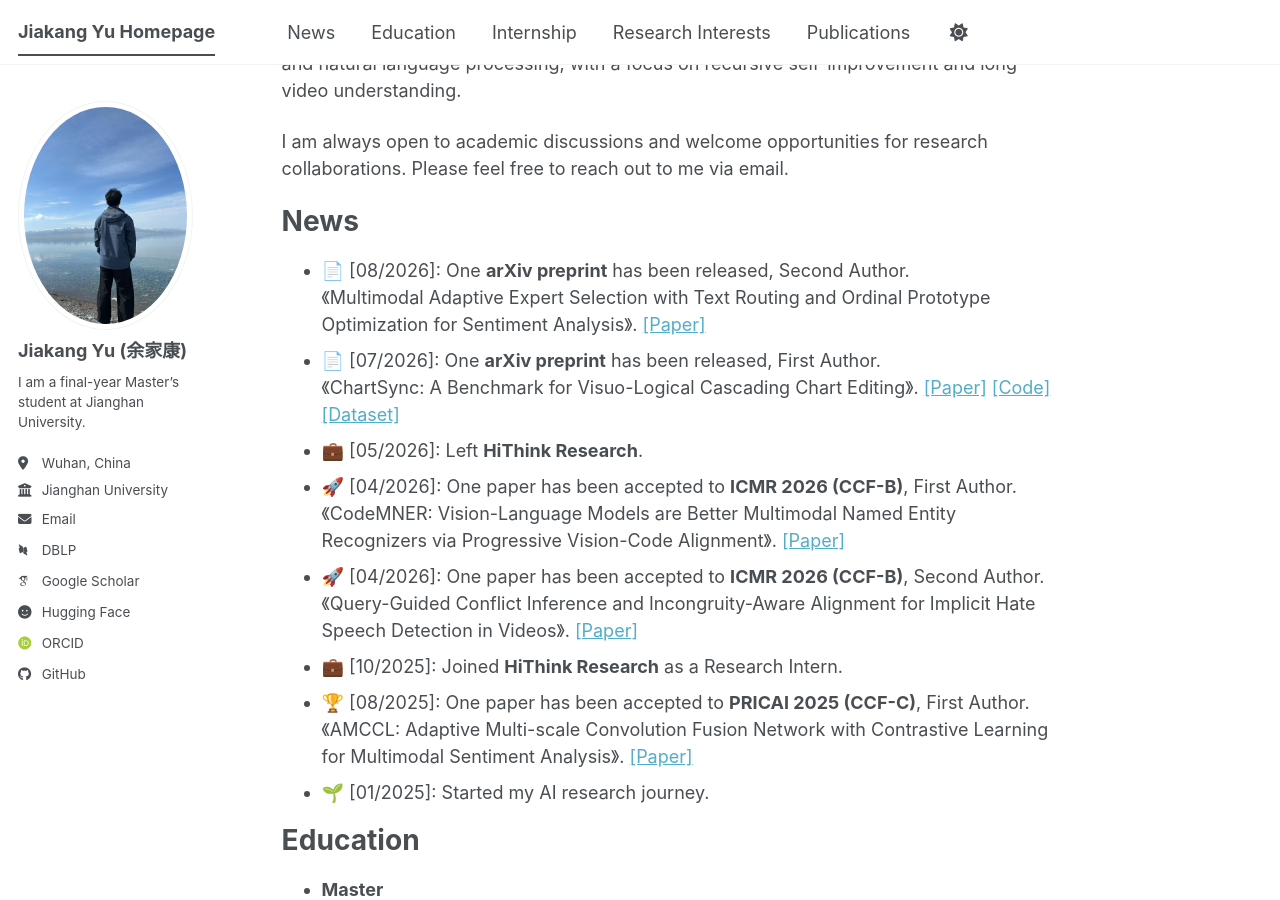
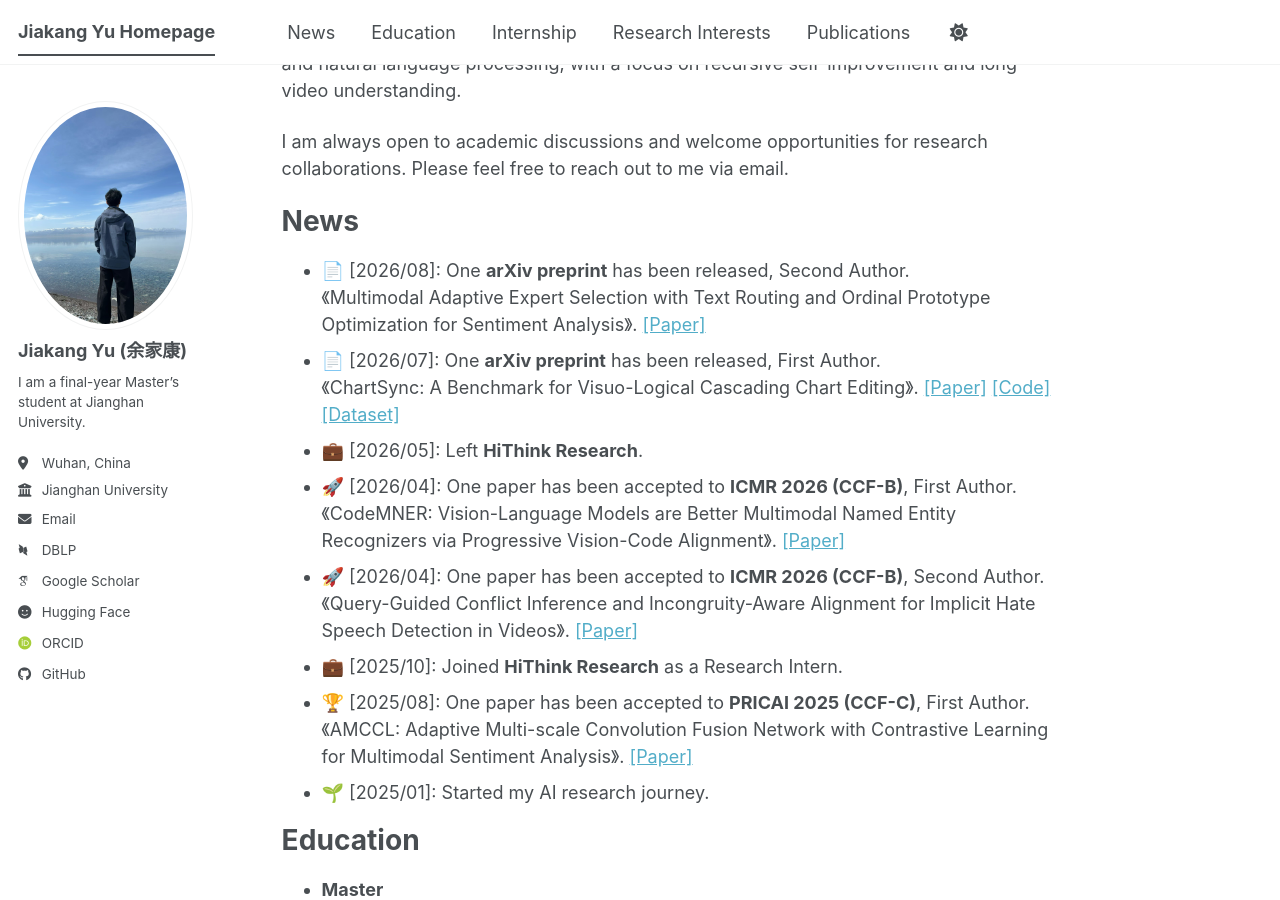
Before and after one commit to kaka-yjk/kaka-yjk.github.io, a Jekyll site: the page built from _pages/about.md, in a window 1280 px wide and 900 px high, scrolled down 217 px. Built offline with Jekyll 4.4.1, drawn with Linux system fonts in a browser that asks for light colours; some web fonts are replaced; a script bundle is joined from its source files by our own code; library files that are not in the unit come from our copies.

Commit message:
Standardize news date format

```diff
--- a/_pages/about.md
+++ b/_pages/about.md
@@ -17,16 +17,16 @@ My research interests mainly include agents, multimodal understanding and genera
 I am always open to academic discussions and welcome opportunities for research collaborations. Please feel free to reach out to me via email.
 
 <h1 id="news">News</h1>
-* 📄 [08/2026]: One **arXiv preprint** has been released, Second Author.<br>
+* 📄 [2026/08]: One **arXiv preprint** has been released, Second Author.<br>
   《Multimodal Adaptive Expert Selection with Text Routing and Ordinal Prototype Optimization for Sentiment Analysis》. [[Paper]](https://arxiv.org/abs/2608.30726)
-* 📄 [07/2026]: One **arXiv preprint** has been released, First Author.<br>
+* 📄 [2026/07]: One **arXiv preprint** has been released, First Author.<br>
   《ChartSync: A Benchmark for Visuo-Logical Cascading Chart Editing》. [[Paper]](https://arxiv.org/abs/2607.10301) [[Code]](https://github.com/kaka-yjk/ChartSyncCodebase) [[Dataset]](https://huggingface.co/datasets/JiakangYu/ChartSync)
-* 💼 [05/2026]: Left **HiThink Research**.
-* 🚀 [04/2026]: One paper has been accepted to **ICMR 2026 (CCF-B)**, First Author. 《CodeMNER: Vision-Language Models are Better Multimodal Named Entity Recognizers via Progressive Vision-Code Alignment》. [[Paper]](https://doi.org/10.1145/3805622.3810770)
-* 🚀 [04/2026]: One paper has been accepted to **ICMR 2026 (CCF-B)**, Second Author. 《Query-Guided Conflict Inference and Incongruity-Aware Alignment for Implicit Hate Speech Detection in Videos》. [[Paper]](https://doi.org/10.1145/3805622.3810673)
-* 💼 [10/2025]: Joined **HiThink Research** as a Research Intern.
-* 🏆 [08/2025]: One paper has been accepted to **PRICAI 2025 (CCF-C)**, First Author. 《AMCCL: Adaptive Multi-scale Convolution Fusion Network with Contrastive Learning for Multimodal Sentiment Analysis》. [[Paper]](https://doi.org/10.1007/978-981-95-7081-2_34)
-* 🌱 [01/2025]: Started my AI research journey.
+* 💼 [2026/05]: Left **HiThink Research**.
+* 🚀 [2026/04]: One paper has been accepted to **ICMR 2026 (CCF-B)**, First Author. 《CodeMNER: Vision-Language Models are Better Multimodal Named Entity Recognizers via Progressive Vision-Code Alignment》. [[Paper]](https://doi.org/10.1145/3805622.3810770)
+* 🚀 [2026/04]: One paper has been accepted to **ICMR 2026 (CCF-B)**, Second Author. 《Query-Guided Conflict Inference and Incongruity-Aware Alignment for Implicit Hate Speech Detection in Videos》. [[Paper]](https://doi.org/10.1145/3805622.3810673)
+* 💼 [2025/10]: Joined **HiThink Research** as a Research Intern.
+* 🏆 [2025/08]: One paper has been accepted to **PRICAI 2025 (CCF-C)**, First Author. 《AMCCL: Adaptive Multi-scale Convolution Fusion Network with Contrastive Learning for Multimodal Sentiment Analysis》. [[Paper]](https://doi.org/10.1007/978-981-95-7081-2_34)
+* 🌱 [2025/01]: Started my AI research journey.
 
 <h1 id="education">Education</h1>
 * **Master**
```
